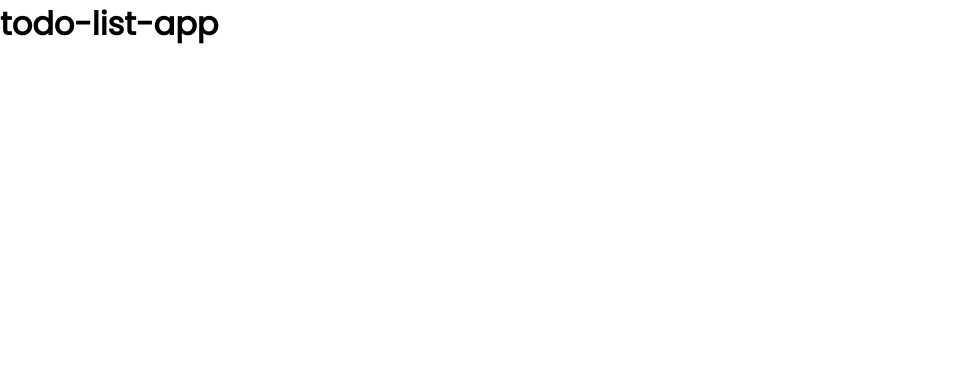
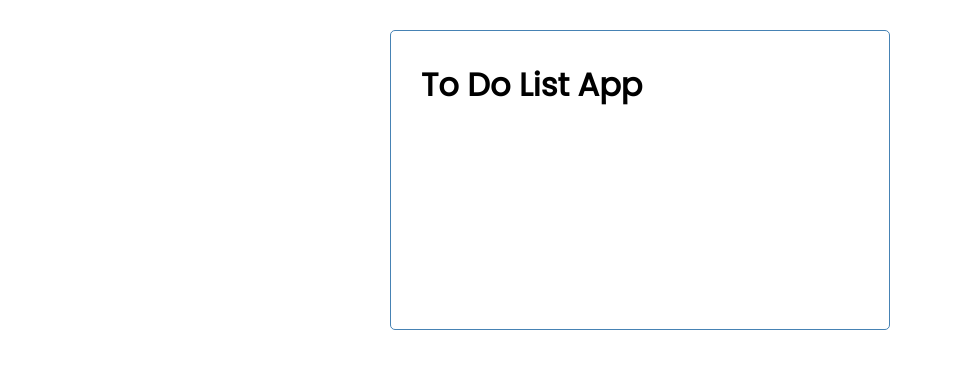
Before and after one commit to Max-Kolomiiets/To-Do-List-Angular, an Angular app: page / in a window 1280 px wide. Shown: the top 368 px of the page, without its empty margins (0-953 px from the left). Built offline with nearby package versions, Linux system fonts and the light colour scheme.

Commit message:
added a header component and some changes to it

```diff
--- a/src/app/app.component.html
+++ b/src/app/app.component.html
@@ -1 +1,3 @@
-<h1>{{ title }}</h1>
+<div class="container">
+  <app-header></app-header>
+</div>
--- a/src/app/app.component.ts
+++ b/src/app/app.component.ts
@@ -6,5 +6,4 @@
   styleUrls: ['./app.component.css']
 })
 export class AppComponent {
-  title = 'todo-list-app';
 }
--- a/src/app/app.module.ts
+++ b/src/app/app.module.ts
@@ -2,10 +2,12 @@
 import { NgModule } from '@angular/core';
 
 import { AppComponent } from './app.component';
+import { HeaderComponent } from './componets/header/header.component';
 
 @NgModule({
   declarations: [
-    AppComponent
+    AppComponent,
+    HeaderComponent
   ],
   imports: [
     BrowserModule
--- /dev/null
+++ b/src/app/componets/header/header.component.html
@@ -0,0 +1,3 @@
+<header>
+    <h1>{{ title }}</h1>
+</header>
--- /dev/null
+++ b/src/app/componets/header/header.component.ts
@@ -0,0 +1,16 @@
+import { Component, OnInit } from '@angular/core';
+
+@Component({
+  selector: 'app-header',
+  templateUrl: './header.component.html',
+  styleUrls: ['./header.component.css']
+})
+export class HeaderComponent implements OnInit {
+  title: String = "To Do List App";
+
+  constructor() { }
+
+  ngOnInit(): void {
+  }
+
+}
```
Also changed, not shown: src/app/componets/header/header.component.css (added), 1 other file (tests, documents, lock files or other folders).
